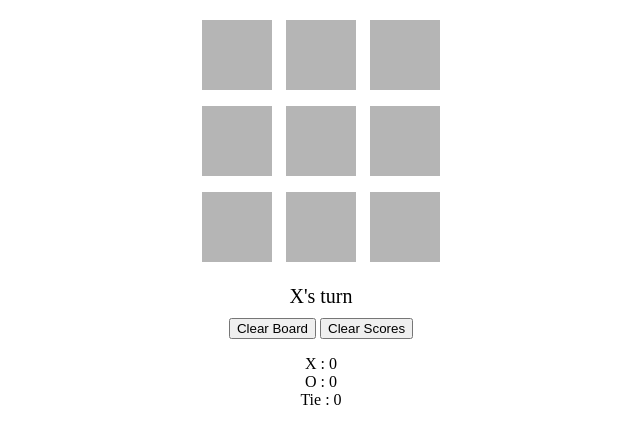
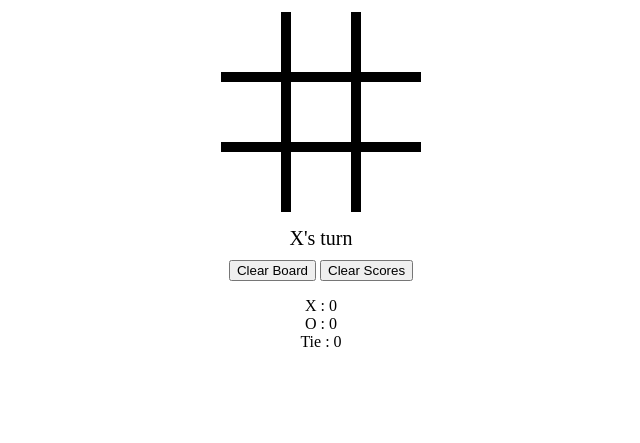
Before and after one commit to quintin-reineccius/TicTacToeJS, a website built with webpack: page index.html in a window 1280 px wide. Shown: the part 61-504 px from the top of the page, without its empty margins (319-959 px from the left). Built offline with nearby package versions, Linux system fonts and the light colour scheme.

Commit message:
redesigned gameboard look

```diff
--- a/bundle.js
+++ b/bundle.js
@@ -373,7 +373,7 @@
 	function _toConsumableArray(arr) { if (Array.isArray(arr)) { for (var i = 0, arr2 = Array(arr.length); i < arr.length; i++) { arr2[i] = arr[i]; } return arr2; } else { return Array.from(arr); } }
 
 	module.exports = {
-	  buttons: [[].concat(_toConsumableArray(document.querySelectorAll(".row1 > button"))), [].concat(_toConsumableArray(document.querySelectorAll(".row2 > button"))), [].concat(_toConsumableArray(document.querySelectorAll(".row3 > button")))],
+	  buttons: [[].concat(_toConsumableArray(document.querySelectorAll(".row1 > td > button"))), [].concat(_toConsumableArray(document.querySelectorAll(".row2 > td > button"))), [].concat(_toConsumableArray(document.querySelectorAll(".row3 > td > button")))],
 	  winner: document.getElementById('winner'),
 	  whosTurn: document.getElementById('whos-turn'),
 	  wins: {
--- a/index.html
+++ b/index.html
@@ -9,23 +9,27 @@
   <body>
     <h1>Tic Tac Toe</h1>
     <h2 id="winner"></h2>
-    <div class="game">
-      <div class="row row1">
-        <button type="button"></button>
-        <button type="button"></button>
-        <button type="button"></button>
-      </div>
-      <div class="row row2">
-        <button type="button"></button>
-        <button type="button"></button>
-        <button type="button"></button>
-      </div>
-      <div class="row row3">
-        <button type="button"></button>
-        <button type="button"></button>
-        <button type="button"></button>
-      </div>
-    </div>
+
+    <table>
+      <tbody>
+        <tr class="row1">
+          <td class="one"><button type="button"></button></td>
+          <td class="two"><button type="button"></button></td>
+          <td><button type="button"></button></td>
+        </tr>
+        <tr class="row2">
+          <td class="one"><button type="button"></button></td>
+          <td class="two"><button type="button"></button></td>
+          <td><button type="button"></button></td>
+        </tr>
+        <tr class="row3">
+          <td class="one"><button type="button"></button></td>
+          <td class="two"><button type="button"></button></td>
+          <td><button type="button"></button></td>
+        </tr>
+      </tbody>
+    </table>
+
     <h2 id="whos-turn">X's turn</h2>
     <button type="button" id="clearBoard">Clear Board</button>
     <button type="button" id="clearScores">Clear Scores</button>
--- a/modules/config.js
+++ b/modules/config.js
@@ -1,8 +1,8 @@
 module.exports = {
   buttons: [
-    [...document.querySelectorAll(".row1 > button")],
-    [...document.querySelectorAll(".row2 > button")],
-    [...document.querySelectorAll(".row3 > button")]
+    [...document.querySelectorAll(".row1 > td > button")],
+    [...document.querySelectorAll(".row2 > td > button")],
+    [...document.querySelectorAll(".row3 > td > button")]
   ],
   winner: document.getElementById('winner'),
   whosTurn: document.getElementById('whos-turn'),
--- a/styles.css
+++ b/styles.css
@@ -21,28 +21,45 @@ ul {
   padding: 0;
 }
 
-.game {
-   padding: 15px 0;
+table {
+  margin: 15px auto;
+  border-spacing: 0;
+  border-collapse: collapse;
 }
 
-.row button {
+table tbody {
+  background-color: black;
+}
+
+table td {
+  padding: 0;
+  margin: 0;
+}
+
+table button {
   border: none;
-  color: #fff;
-  background-color: #b5b5b5;
-  /*color: #000;
-  background-image: URL(./win.gif);
-  background-size: 193px;
-  background-position: center;*/
-  height: 70px;
-  width: 70px;
+  outline: none;
+  height: 60px;
+  width: 60px;
+  cursor: pointer;
+  vertical-align: top;
+  background-color: #FFF;
   font-size: 40px;
-  line-height: 1;
-  font-weight: 700;
-  cursor: pointer;
-  margin: 8px 5px;
-  text-align: center;
-  display: inline-block;
-  outline: none;
-  box-sizing: border-box;
-  vertical-align: top;
+  font-weight: bold;
 }
+
+.row1 button {
+  margin-bottom: 10px;
+}
+
+.row2 button {
+  margin-bottom: 10px;
+}
+
+.one button {
+  margin-right: 10px;
+}
+
+.two button {
+  margin-right: 10px;
+}
```
Also changed, not shown: tests/add-onclicks.js (+3 -3 lines), tests/clear-board.js (+3 -3 lines), tests/setup.js (+2 -2 lines).
